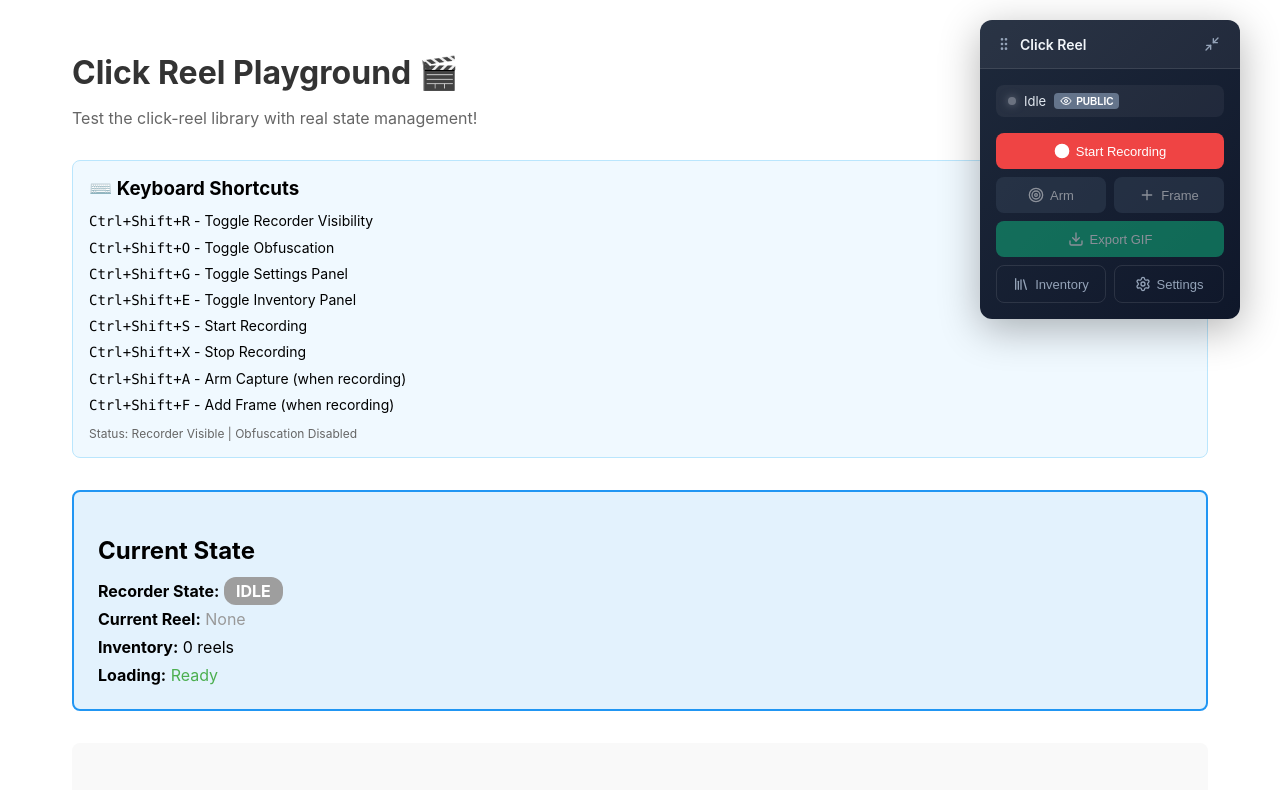
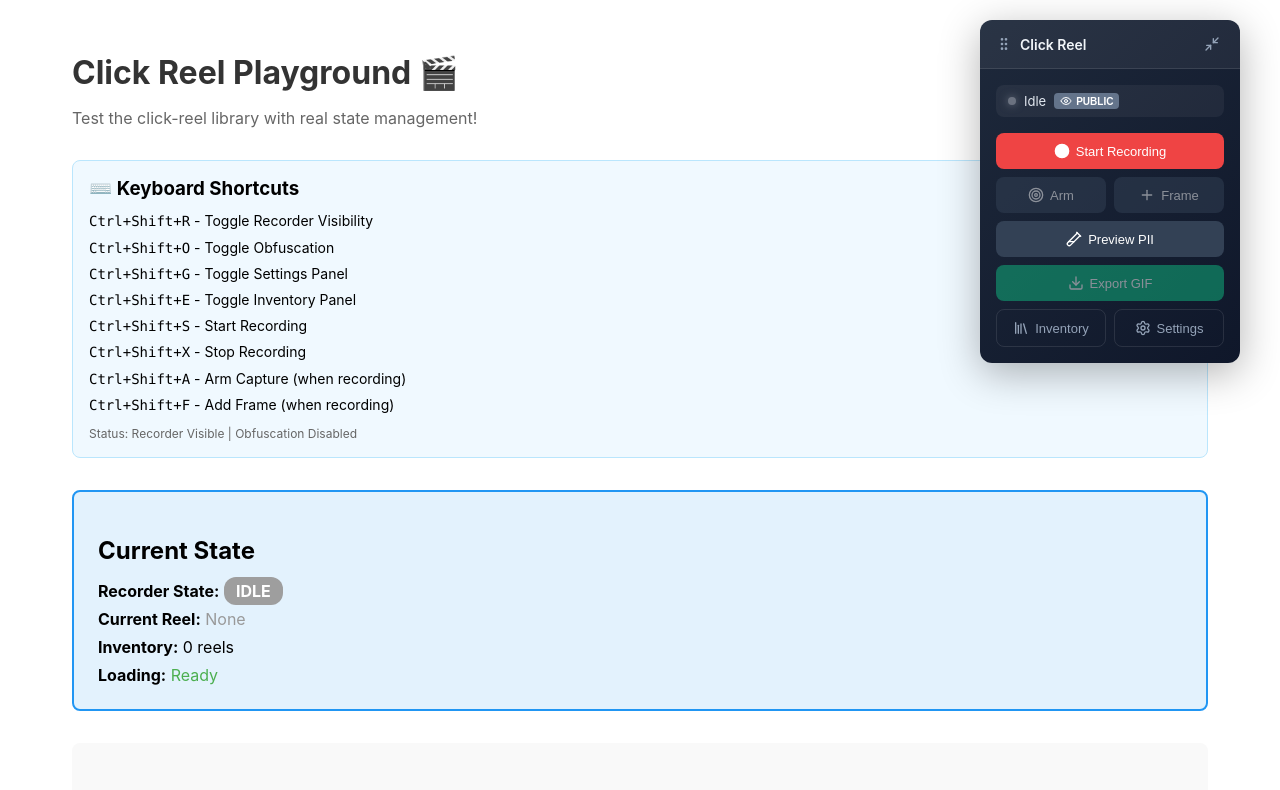
Before and after one commit to owebeeone/click-reel, a React (Vite) app: page / in a window 1280 px wide. Shown: the top 790 px of the page. Built offline with nearby package versions, Linux system fonts and the light colour scheme.

Commit message:
Added obfuscation preview.

```diff
--- a/src/core/capture.ts
+++ b/src/core/capture.ts
@@ -243,8 +243,8 @@ async function captureToDataURL(
 
     // Add marker AFTER obfuscation using recalculated position
     let markerElement: HTMLElement | null = null;
-    if (markerInfo && !skipObfuscation) {
-      // Get element's NEW position after obfuscation
+    if (markerInfo) {
+      // Get element's NEW position after obfuscation (if obfuscation was applied)
       const rectAfter = markerInfo.targetElement.getBoundingClientRect();
 
       // Calculate marker position: element's new position + original relative offset + scroll
@@ -259,12 +259,18 @@ async function captureToDataURL(
           markerInfo.scrollPosition.y,
       };
 
-      console.log("📍 Adding marker AFTER obfuscation:", {
+      console.log("📍 Adding marker:", {
+        skipObfuscation,
+        obfuscationEnabled: options.obfuscationEnabled,
         originalViewportCoords: markerInfo.viewportCoords,
         elementRectAfter: { left: rectAfter.left, top: rectAfter.top },
         relativeOffset: markerInfo.relativeOffset,
         recalculatedMarkerCoords: markerCoords,
         scroll: markerInfo.scrollPosition,
+        expectedFinalPosition: {
+          x: markerCoords.x - markerInfo.scrollPosition.x,
+          y: markerCoords.y - markerInfo.scrollPosition.y,
+        },
       });
 
       markerElement = createMarkerElement(
--- a/src/react/ClickReelRecorder.tsx
+++ b/src/react/ClickReelRecorder.tsx
@@ -19,10 +19,17 @@ import {
   Eye,
   EyeOff,
   Library,
+  TestTube2,
 } from "lucide-react";
 import { useRecorder } from "./hooks/useRecorder";
 import { useClickReelContext } from "./context/ClickReelContext";
 import { ActionType } from "../types";
+import {
+  obfuscateInPlace,
+  restoreObfuscation,
+  DEFAULT_OBFUSCATION_CONFIG,
+  type ObfuscationBackup,
+} from "../utils/obfuscation";
 
 export interface ClickReelRecorderProps {
   /** The root element to capture */
@@ -55,6 +62,11 @@ export function ClickReelRecorder({
   const recorder = useRecorder();
   const { state, dispatch } = useClickReelContext();
   const [isCollapsed, setIsCollapsed] = useState(initialCollapsed);
+
+  // Obfuscation preview state (debug tool)
+  const [isObfuscating, setIsObfuscating] = useState(false);
+  const [obfuscationBackup, setObfuscationBackup] =
+    useState<ObfuscationBackup | null>(null);
 
   // Sync collapsed state with initialCollapsed prop changes
   useEffect(() => {
@@ -651,6 +663,69 @@ export function ClickReelRecorder({
                 Frame
               </button>
 
+              {/* Preview Obfuscation (Debug Tool) */}
+              <button
+                onClick={(e) => {
+                  e.stopPropagation();
+                  e.preventDefault();
+
+                  if (isObfuscating) {
+                    // Restore original content
+                    if (obfuscationBackup) {
+                      restoreObfuscation(obfuscationBackup);
+                      setObfuscationBackup(null);
+                    }
+                    setIsObfuscating(false);
+                    console.log("🔓 Obfuscation preview disabled");
+                  } else {
+                    // Apply obfuscation to live page
+                    const backup = obfuscateInPlace(
+                      document.documentElement,
+                      DEFAULT_OBFUSCATION_CONFIG
+                    );
+                    setObfuscationBackup(backup);
+                    setIsObfuscating(true);
+                    console.log("🔒 Obfuscation preview enabled");
+                  }
+                }}
+                style={{
+                  padding: "10px",
+                  background: isObfuscating
+                    ? "linear-gradient(135deg, #8b5cf6 0%, #7c3aed 100%)"
+                    : "#334155",
+                  color: "white",
+                  border: isObfuscating ? "2px solid #a78bfa" : "none",
+                  borderRadius: "8px",
+                  cursor: "pointer",
+                  display: "flex",
+                  alignItems: "center",
+                  justifyContent: "center",
+                  gap: "6px",
+                  fontSize: "13px",
+                  fontWeight: 500,
+                  transition: "all 0.2s",
+                  gridColumn: "span 2",
+                }}
+                onMouseOver={(e) => {
+                  e.currentTarget.style.background = isObfuscating
+                    ? "linear-gradient(135deg, #7c3aed 0%, #6d28d9 100%)"
+                    : "#1e293b";
+                }}
+                onMouseOut={(e) => {
+                  e.currentTarget.style.background = isObfuscating
+                    ? "linear-gradient(135deg, #8b5cf6 0%, #7c3aed 100%)"
+                    : "#334155";
+                }}
+                title={
+                  isObfuscating
+                    ? "Click to restore original view"
+                    : "Preview obfuscation (Debug tool)"
+                }
+              >
+                <TestTube2 size={16} />
+                {isObfuscating ? "Restore" : "Preview PII"}
+              </button>
+
               {/* Export */}
               <button
                 onClick={() => {
```
